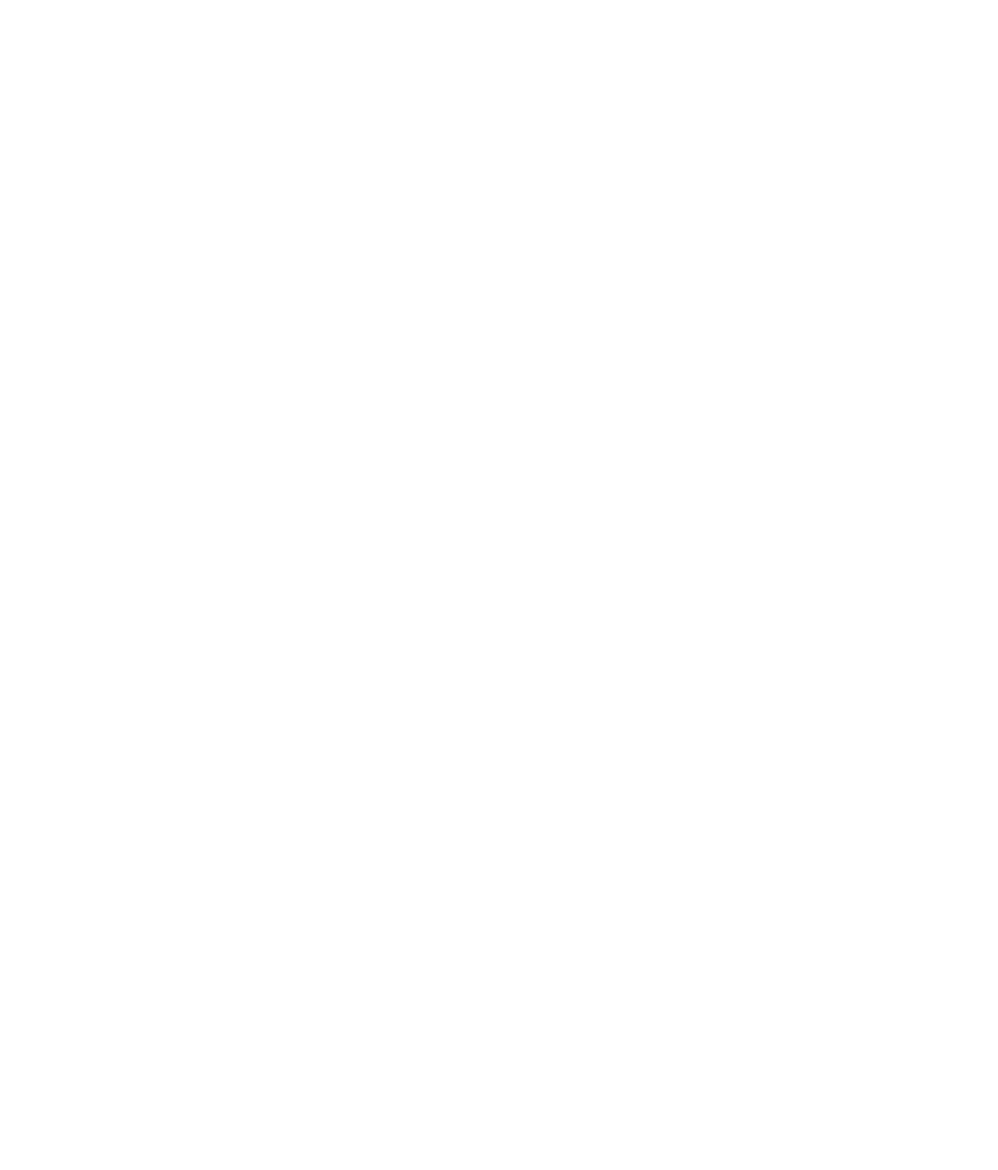
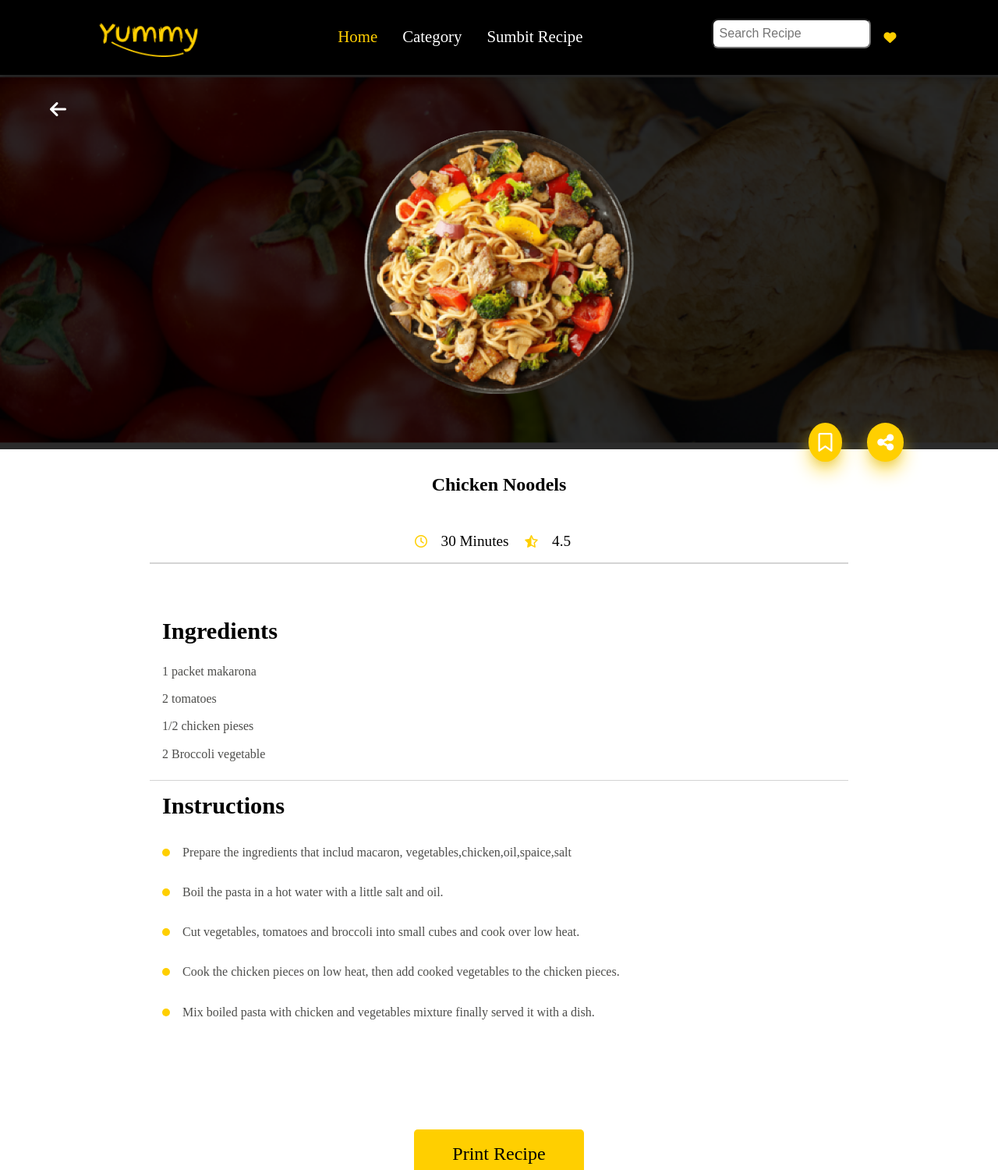
Before and after one commit to KYTC-Front-End/Recipe-AlaaH-Ghada, a plain HTML site: page details.html in a window 1280 px wide. Shown: the top 1500 px of the page at 78% size. Before the commit the page ends 800 px from the top, so only its background shows below. Drawn offline with Linux system fonts and the light colour scheme; a web font is replaced by a local one.

Commit message:
create details page

```diff
--- a/assets/css/style.css
+++ b/assets/css/style.css
@@ -4,6 +4,10 @@
   box-sizing: border-box;
   list-style: none;
   text-decoration: none;
+}
+
+body{
+  height:1000px;
 }
 
 /**************************************************** Start Header ******************************************************/
@@ -68,6 +72,7 @@
   padding: 0.5rem;
   border-radius: 0.5rem;
   font-size: 1rem;
+  outline: none;
 }
 
 .header-right .favouite {
@@ -139,6 +144,7 @@
   position: relative;
   animation-duration: 4s;
   animation-delay: -2s;
+  cursor:pointer;
 }
 
 .hero-img {
@@ -330,3 +336,195 @@ h3 {
   display: flex;
   gap: 2rem;
 }
+
+
+
+/**************************************  Start Details Page *************************************************** */
+
+.details-hero{
+  background-image:url("../images/hero-background.png");
+  background-size: cover;
+  background-repeat: no-repeat;
+  position:relative;
+  width:100%;
+  height:60vh;
+  display: flex;
+  justify-content: center;
+  align-items: center;
+
+}
+
+
+.details-hero img{
+
+  width: 27%;
+
+}
+
+
+.details-icon{
+  width: 9%;
+  display: flex;
+  justify-content: space-between;
+  position: absolute;
+  right: 8rem;
+  bottom: -1rem;
+  z-index: 1;
+  gap: 2rem;
+  /* box-shadow: #ffcf00 0px 13px 27px -5px, rgba(0, 0, 0, 0.3) 0px 8px 16px -8px; */
+
+
+
+
+}
+.details-icon i {
+  font-size: 1.5rem;
+  background-color: #ffcf00;
+  border-radius: 50%;
+  padding: 0.8rem;
+  box-shadow: #ffcf00 0px 13px 27px -5px, rgba(0, 0, 0, 0.3) 0px 8px 16px -8px;
+  /* box-shadow: 0px 4px 13px 0px rgba(0, 0, 0, 0.28 */
+
+}
+
+.arrow-back {
+  font-size: 1.5rem;
+
+  position: absolute;
+  left: 4rem;
+  top: 2rem;
+  z-index: 1;
+}
+
+.arrow-back a.clicked{
+cursor: pointer;
+}
+
+.details-recipe-title{
+  height:25vh;
+ position: relative;
+
+}
+
+.details-recipe-title::after {
+  content: "";
+  width: 70vw;
+  height: 0.2vh;
+  position: absolute;
+  left: 12rem;
+  background-color: #d4d4d4;
+}
+
+
+.details-recipe-title h1{
+  text-align: center;
+  padding:2rem;
+  font-family:"Kurale", serif;
+  font-size: 1.5rem;
+}
+
+.details-recipe-des{
+  text-align: center;
+
+}
+
+.details-recipe-des span{
+  display: inline-block;
+  padding:1rem;
+  margin-left:0.1rem;
+  font-family:"Kurale", serif ;
+  font-size: 1.2rem;
+  position: relative;
+}
+
+
+.details-ingredients{
+  padding: 1rem 0 0 13rem;
+
+}
+
+.details-ingredients::after {
+  content: "";
+  width: 70vw;
+  height: 0.2vh;
+  position: absolute;
+  left: 12rem;
+  background-color: #d4d4d4;
+}
+
+.details-ingredients h1{
+  font-family:"Kurale", serif ;
+  font-size: 1.9rem;
+
+}
+
+.details-ingredients-content{
+  color:rgba(29, 29, 27, 0.788);
+  padding-top:1rem;
+  line-height: 2.2rem;
+  padding-bottom: 1rem;
+
+
+}
+
+.details-instructions{
+  padding: 1rem 0 0 13rem;
+  height: 45vh;
+}
+
+.details-instructions h1{
+  font-family:"Kurale", serif ;
+  font-size: 1.9rem;
+
+}
+
+.details-instructions-content{
+  color:rgba(29, 29, 27, 0.788);
+  padding-top:1rem;
+  line-height: 2.2rem;
+  padding-bottom: 1rem;
+
+
+}
+
+.dot{
+  content: "";
+  height:10px;
+  width:10px;
+  background-color: #ffcf00;
+  border-radius: 50%;
+  display: inline-block;
+ margin-right: 1rem;
+}
+
+.details-instructions-content p{
+  color:rgba(29, 29, 27, 0.788);
+
+  line-height: 3.2rem;
+
+}
+
+.details-printrecipe{
+  display: flex;
+  justify-content: center;
+  align-items: center;
+  height:30vh;
+
+}
+
+.Print-recipe{
+  background-color:#ffcf00 ;
+  width: 17vw;
+  height: 8vh;
+  border: none;
+  border-radius: 0.3rem;
+  font-size: 1.5rem;
+  font-family:"Kurale", serif ;
+}
+
+.Print-recipe:hover{
+  cursor: pointer;
+  background-color: #FFFFFF;
+  border:3px solid #ffcf00;
+  border-radius: 0.3rem;
+}
--- a/details.html
+++ b/details.html
@@ -0,0 +1,174 @@
+<!DOCTYPE html>
+<html lang="en">
+  <head>
+    <meta charset="UTF-8" />
+    <meta http-equiv="X-UA-Compatible" content="IE=edge" />
+    <meta name="viewport" content="width=device-width, initial-scale=1.0" />
+    <title>Details-Recipe</title>
+    <link rel="stylesheet" href="assets/css/style.css" />
+    <link rel="stylesheet" href="assets/css/media.css" />
+
+    <!-- Font -->
+
+    <link rel="preconnect" href="https://fonts.googleapis.com" />
+    <link rel="preconnect" href="https://fonts.gstatic.com" crossorigin />
+    <link
+      href="https://fonts.googleapis.com/css2?family=Cairo:wght@300&display=swap"
+      rel="stylesheet"
+    />
+
+    <link rel="preconnect" href="https://fonts.googleapis.com" />
+    <link rel="preconnect" href="https://fonts.gstatic.com" crossorigin />
+    <link
+      href="https://fonts.googleapis.com/css2?family=Salsa&display=swap"
+      rel="stylesheet"
+    />
+
+    <link rel="preconnect" href="https://fonts.googleapis.com" />
+    <link rel="preconnect" href="https://fonts.gstatic.com" crossorigin />
+    <link
+      href="https://fonts.googleapis.com/css2?family=Kurale&display=swap"
+      rel="stylesheet"
+    />
+
+    <!-- Fontawsom -->
+    <script
+      src="https://kit.fontawesome.com/f5c0007ba0.js"
+      crossorigin="anonymous"
+    ></script>
+  </head>
+  <body>
+    <!-- Start header section -->
+
+    <header class="header-container sticky">
+      <section class="header-left">
+        <img
+          src="assets/images/logo.png"
+          alt="This is a logo img for Recipe website"
+        />
+      </section>
+      <section class="header-nav">
+        <nav><a class="home active" href="home.html">Home</a></nav>
+        <nav><a class="active" href="list.html">Category</a></nav>
+        <nav><a class="active" href="submit.html">Sumbit Recipe</a></nav>
+      </section>
+
+      <section class="header-right">
+        <form>
+          <input
+            class="seacrhRecp"
+            type="search"
+            id="Recpsearch"
+            placeholder="Search Recipe"
+          />
+        </form>
+        <i class="fa-solid fa-heart favouite" style="color: #ffcf00"></i>
+      </section>
+      <i class="fa-solid fa-bars toggle" style="color: #ffffff"></i>
+    </header>
+
+    <!-- Main Section  -->
+    <main>
+      <!-- Start hero section for detailsPage -->
+      <section class="details-recipe-container">
+
+        <section class="details-hero">
+
+
+          <img src="assets/images/details-img.png" alt="food-photo" />
+
+          <section class="details-icon">
+            <i class="fa-regular fa-bookmark" style="color: #FFFFFF;"></i>
+            <i class="fa-solid fa-share-nodes" style="color: #ffffff;"></i>
+          </section>
+          <section class="arrow-back">
+           <a href="list.html"><i class="fa-solid fa-arrow-left" style="color: #ffffff;"></i></a>
+
+          </section>
+
+
+
+        </section>
+
+
+
+
+        <section class="details-recipe-title">
+          <h1>Chicken Noodels</h1>
+          <section class="details-recipe-des">
+
+            <i class="fa-regular fa-clock" style="color: #ffcf00;"></i><span>30 Minutes</span>
+            <i class="fa-regular fa-star-half-stroke" style="color: #ffcf00"></i><span>4.5</span>
+          </section>
+
+
+          </section>
+
+
+          <section class="details-ingredients">
+            <h1>Ingredients</h1>
+            <section class="details-ingredients-content">
+              <p>1 packet makarona</p>
+              <p>2 tomatoes</p>
+              <p>1/2 chicken pieses</p>
+              <p>2 Broccoli vegetable</p>
+            </section>
+        </section>
+        <section class="details-instructions">
+          <h1>Instructions</h1>
+          <section class="details-instructions-content">
+            <p> <span class="dot"></span>Prepare the ingredients that includ macaron, vegetables,chicken,oil,spaice,salt</p>
+            <p> <span class="dot"></span>Boil the pasta in a hot water with a little salt and oil.</p>
+             <p> <span class="dot"></span>Cut vegetables, tomatoes and broccoli into small cubes and cook over low heat.</p>
+            <p> <span class="dot"></span>Cook the chicken pieces on low heat, then add cooked vegetables to the chicken pieces. </p>
+            <p> <span class="dot"></span>Mix boiled pasta with chicken and vegetables mixture finally served it with a dish.</p>
+          </section>
+        </section>
+        <section class="details-printrecipe"><button class="Print-recipe">
+          Print Recipe
+        </button></section>
+
+      </section>
+    </main>
+
+
+    <!-- Start Footer section -->
+
+    <footer class="footer-container">
+      <section class="footer-top">
+        <img src="assets/images/logo.png" />
+        <p>
+          This website shows all recipes that can added by different
+          people.Enjoy it!
+        </p>
+      </section>
+      <section class="footer-socialmedia">
+        <a href="http://www.facebook.com" target="_blank"
+          ><img src="assets/images/facebook.png" alt="facebook-socialMedia"
+        /></a>
+        <a href="http://www.instagram.com" target="_blank"
+          ><img src="assets/images/instagram.png" alt="inst-socialMedia"
+        /></a>
+        <a
+          href="http://www.linkedin.com/check/add-phone?country_code=ps"
+          target="_blank"
+          ><img src="assets/images/linkedin.png" alt="linked-socialMedia"
+        /></a>
+      </section>
+
+      <section class="footer-nav">
+        <nav><a id="home" href="index.html">Home</a></nav>
+        <nav><a href="list.html">Category</a></nav>
+        <nav><a href="submit.html">Sumbit Recipe</a></nav>
+      </section>
+
+      <section class="footer-bottom">
+        <p class="copyright">© Copyright 2023</p>
+        <section class="footer-bottom-right">
+          <p>Terms & condition</p>
+          <p>PrivacyPolicy</p>
+        </section>
+      </section>
+    </footer>
+  </body>
+</html>
```
Also changed, not shown: assets/images/details-background.png (added), assets/images/details-img.png (added), assets/images/hero-background.png (added).
